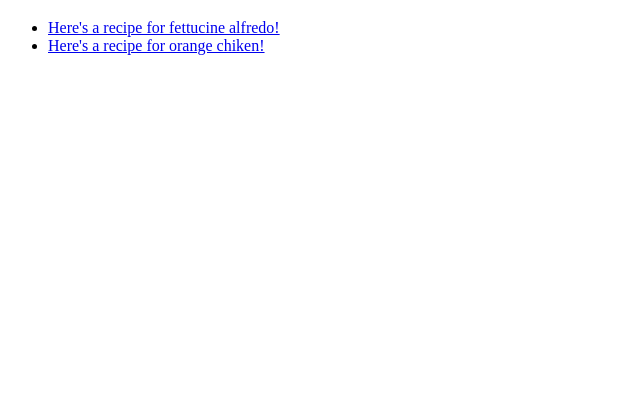
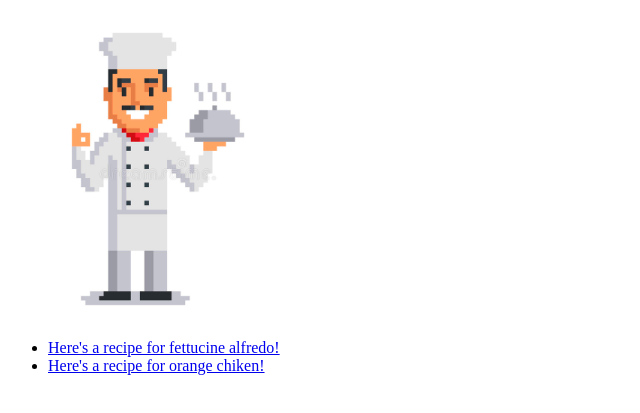
Before and after one commit to saul749/odin-recipes, a plain HTML site: page index.html in a window 1280 px wide. Shown: the part 61-474 px from the top of the page, without its empty margins (0-640 px from the left). Drawn offline with Linux system fonts and the light colour scheme.

Commit message:
Add a picture of a chef to the main page

```diff
--- a/index.html
+++ b/index.html
@@ -7,6 +7,8 @@
 
     <body>
         <h1>Odin Recipes</h1>
+        <img src = "images/chef.jpg" alt = "Pixel art of a chef"
+        width = "300">
             <ul>
                 <li><a href = "recipes/fettucine-alfredo.html">Here's a recipe for fettucine alfredo!</a></li>
                 <li><a href = "recipes/orange-chicken.html">Here's a recipe for orange chiken!</a></li>
```
Also changed, not shown: images/chef.jpg (added).
